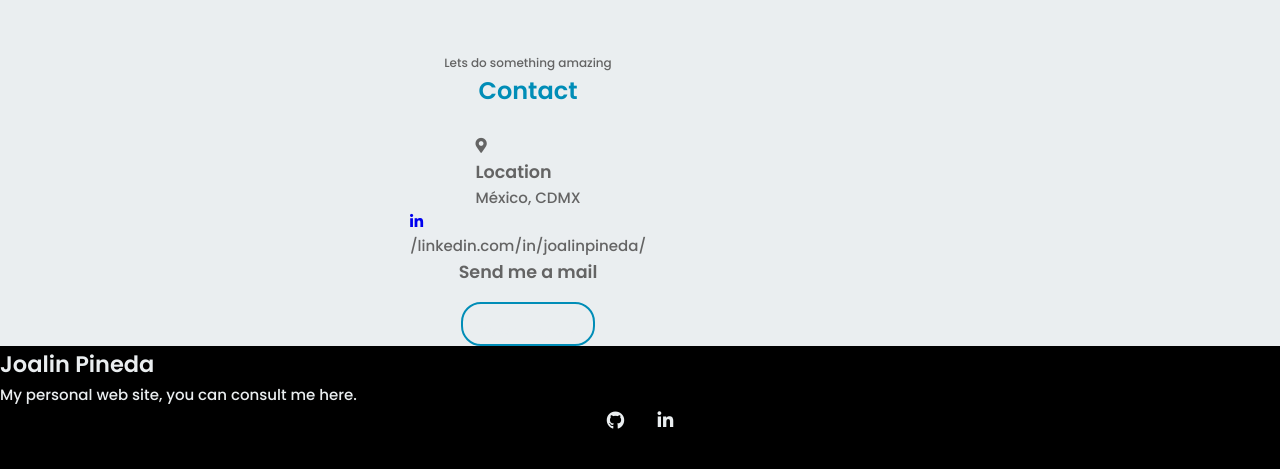
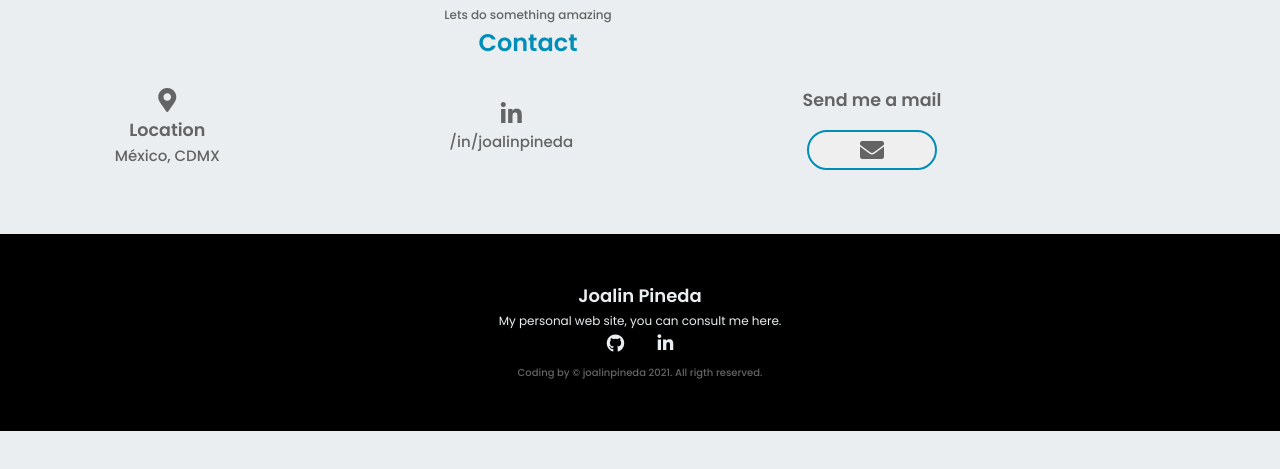
Before and after one commit to joalinpineda/portfolio, a plain HTML site: page index.html in a window 1280 px wide. Shown: the part 2159-2628 px from the top of the page. After the commit the page ends 2590 px from the top, so only its background shows below. Drawn offline with Linux system fonts and the light colour scheme.

Commit message:
contact and footer

```diff
--- a/index.html
+++ b/index.html
@@ -90,7 +90,7 @@
 
         <!--===== PORTFOLIO =====-->
         <section class="portfolio__section bd-container" id="portfolio">
-            <div class="portolio__container">
+            <div class="portfolio__container">
                 <div class="portfolio__data">
                     <span class="section-subtitle">My recents projects</span>
                     <h2 class="section-title">Portfolio</h2>
@@ -149,20 +149,19 @@
                 </div>
                 <div class="contact__me">
                     <div class="contact__location">
-                        <i class="fas fa-map-marker-alt"></i>
+                        <i class="fas fa-map-marker-alt contact__icon"></i>
                         <h3>Location</h3>
                         <p>México, CDMX</p>
                     </div>
                     <div class="contact__linkedin">
-                        <a href="https://www.linkedin.com/in/joalinpineda/" class="home__social-icon" target="_blank"><i class="fab fa-linkedin-in"></i></a>
-                        <p>/linkedin.com/in/joalinpineda/</p>
+                        <a href="https://www.linkedin.com/in/joalinpineda/" class="home__social-icon" target="_blank"><i class="fab fa-linkedin-in contact__icon"></i></a>
+                        <p>/in/joalinpineda</p>
                     </div>
                     <div class="contact__mail">
                         <h3>Send me a mail</h3>
-                        <a download= "" href="#" class="button button-light" target="_blank">
-                            <i class="fas fa-envelope"></i>
-                            <span>Download CV</span>
-                        </a>
+                        <button type="button" class="button button-light" >
+                            <i class="fas fa-envelope contact__icon"></i>
+                        </button>
                     </div>
                 </div>
             </div>
@@ -176,6 +175,7 @@
             <a href="https://github.com/joalinpineda" class="home__social-icon" target="_blank"><i class="fab fa-github"></i></a>
             <a href="https://www.linkedin.com/in/joalinpineda/" class="home__social-icon" target="_blank"><i class="fab fa-linkedin-in"></i></a>
         </div>
+        <span>Coding by © joalinpineda 2021. All rigth reserved.</span>
     </footer>
 
 
--- a/sass/components/_about.scss
+++ b/sass/components/_about.scss
@@ -1,12 +1,14 @@
 .about{
     &__section{
-        margin-top: $mb-6;
         margin-left: auto;
         margin-right: auto;
     }
     &__container{
         display: flex;
         flex-direction: column;
+    }
+    &__data{
+        margin-top: $header-height;
     }
     &__skills-technologies{
         display: grid;
--- a/sass/components/_contact.scss
+++ b/sass/components/_contact.scss
@@ -6,9 +6,20 @@
         display: flex;
         flex-direction: column;
         align-items: center;
+        text-align: center;
+        margin-bottom: $mb-3;
+        gap: $mb-4
     }
     &__linkedin{
     display: block;
-}
+    }
+    &__icon{
+        font-size: $h1-font-size;
+        color: $text-color;
+    }
+    &__mail .button{
+        display: flex;
+        align-items: center;
+    }
 
 }
--- a/sass/components/_footer.scss
+++ b/sass/components/_footer.scss
@@ -1,5 +1,17 @@
 footer{
-    height: 70vh;
     background-color: black;
     color: $first-color-lighten;
+    text-align: center;
+    padding: 3rem 0 3rem 0;
+    & > h2{
+        font-size: 18px;
+    }
+    & > p{
+        font-size: $smaller-font-size;
+        font-weight: 400;
+    }
+    & > span{
+        font-size: 10px;
+        color: $text-color;
+    }
 }
--- a/sass/components/_mediaqueries.scss
+++ b/sass/components/_mediaqueries.scss
@@ -84,6 +84,13 @@
   .card__data{
     width: 50vw;
   }
+  .contact{
+    &__me{
+      flex-direction: row;
+      justify-content: space-around;
+      margin-bottom: 4rem;
+    }
+  }
 
 }
 
```
Also changed, not shown: css/style.css, 1 other file.
